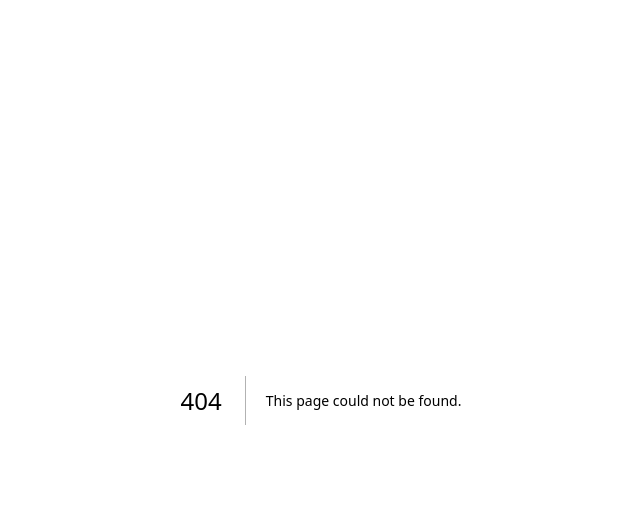
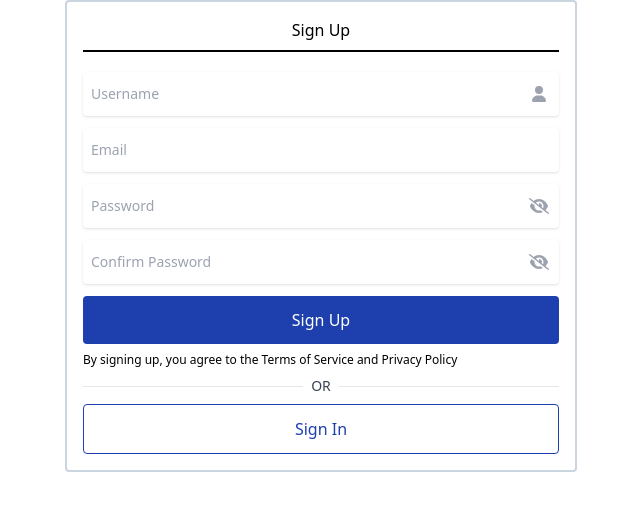
Before and after one commit to Abusayid693/Gerome, a Next.js app in the folder client/: page /signup in a window 1280 px wide. Before the commit this address had no page. Shown: the top 510 px of the page, without its empty margins (319-959 px from the left). Built offline with nearby package versions, Linux system fonts and the light colour scheme.

Commit message:
feat: added login and signup ui

```diff
--- a/client/next.config.js
+++ b/client/next.config.js
@@ -1,4 +1,4 @@
 /** @type {import('next').NextConfig} */
 module.exports = {
-  reactStrictMode: true,
-}
+  reactStrictMode: true
+};
--- a/client/package.json
+++ b/client/package.json
@@ -6,6 +6,11 @@
     "start": "next start"
   },
   "dependencies": {
+    "@fortawesome/fontawesome-svg-core": "^6.2.0",
+    "@fortawesome/free-brands-svg-icons": "^6.2.0",
+    "@fortawesome/free-solid-svg-icons": "^6.2.0",
+    "@fortawesome/react-fontawesome": "^0.2.0",
+    "fortawesome": "^0.0.1-security",
     "next": "latest",
     "react": "18.2.0",
     "react-dom": "18.2.0"
--- a/client/pages/_app.tsx
+++ b/client/pages/_app.tsx
@@ -1,8 +1,11 @@
-import '../styles/globals.css'
-import type { AppProps } from 'next/app'
+import {config} from '@fortawesome/fontawesome-svg-core';
+import '@fortawesome/fontawesome-svg-core/styles.css';
+import type {AppProps} from 'next/app';
+import '../styles/globals.css';
+config.autoAddCss = false;
 
-function MyApp({ Component, pageProps }: AppProps) {
-  return <Component {...pageProps} />
+function MyApp({Component, pageProps}: AppProps) {
+  return <Component {...pageProps} />;
 }
 
-export default MyApp
+export default MyApp;
--- a/client/pages/api/hello.ts
+++ b/client/pages/api/hello.ts
@@ -1,13 +1,10 @@
 // Next.js API route support: https://nextjs.org/docs/api-routes/introduction
-import type { NextApiRequest, NextApiResponse } from 'next'
+import type {NextApiRequest, NextApiResponse} from 'next';
 
 type Data = {
-  name: string
+  name: string;
+};
+
+export default function handler(req: NextApiRequest, res: NextApiResponse<Data>) {
+  res.status(200).json({name: 'John Doe'});
 }
-
-export default function handler(
-  req: NextApiRequest,
-  res: NextApiResponse<Data>
-) {
-  res.status(200).json({ name: 'John Doe' })
-}
--- /dev/null
+++ b/client/pages/login.tsx
@@ -0,0 +1,50 @@
+import {faEyeSlash} from '@fortawesome/free-solid-svg-icons';
+import {FontAwesomeIcon} from '@fortawesome/react-fontawesome';
+import Link from 'next/link';
+
+const Index = () => {
+  return (
+    <div className="border-2 border-slate-300 rounded max-w-lg display-block m-auto p-4">
+      <h2 className="w-full text-center border-b-2 border-b-black pb-2">Sign Up</h2>
+      <div className="pt-5">
+        <div className="px-0">
+          <div className="relative mb-3 w-full flex flex-wrap items-stretch">
+            <input
+              type="text"
+              className="relative py-3 px-2 pr-10 w-full bg-white rounded shadow outline-none text-sm text-gray-700 placeholder-gray-400 focus:outline focus:outline-2 focus:outline-blue-200 focus:shadow-outline"
+              placeholder="Email"
+            />
+          </div>
+        </div>
+
+        <div className="px-0">
+          <div className="relative mb-3 w-full flex flex-wrap items-stretch">
+            <input
+              type="text"
+              className="relative py-3 px-2 pr-10 w-full bg-white rounded shadow outline-none text-sm text-gray-700 placeholder-gray-400 focus:outline focus:outline-2 focus:outline-blue-200 focus:shadow-outline"
+              placeholder="Password"
+            />
+            <span className="absolute right-0 z-10 py-1 pr-2 w-8 h-full leading-snug bg-transparent rounded text-base font-normal text-gray-400 text-center flex items-center justify-center">
+              <FontAwesomeIcon icon={faEyeSlash} />
+            </span>
+          </div>
+        </div>
+
+        <button className="bg-blue-800 w-full py-3 rounded text-white">Sign In</button>
+        <p className="pt-2 text-black text-xs opacity-7">By logging in, you agree to the Terms of Service and Privacy Policy</p>
+
+        <div className="py-2 flex flex-row gap-2 items-center text-sm text-gray-700">
+          <hr className="w-full" />
+          OR
+          <hr className="w-full" />
+        </div>
+
+        <Link href={'/signup'}>
+          <button className="w-full py-3 rounded text-blue-800 border border-blue-800">Sign Up</button>
+        </Link>
+      </div>
+    </div>
+  );
+};
+
+export default Index;
--- /dev/null
+++ b/client/pages/signup.tsx
@@ -0,0 +1,76 @@
+import {faEyeSlash, faUser} from '@fortawesome/free-solid-svg-icons';
+import {FontAwesomeIcon} from '@fortawesome/react-fontawesome';
+import Link from 'next/link';
+
+const Index = () => {
+  return (
+    <div className="border-2 border-slate-300 rounded max-w-lg display-block m-auto p-4">
+      <h2 className="w-full text-center border-b-2 border-b-black pb-2">Sign Up</h2>
+      <div className="pt-5">
+        <div className="px-0">
+          <div className="relative mb-3 w-full flex flex-wrap items-stretch">
+            <input
+              type="text"
+              className="relative py-3 px-2 pr-10 w-full bg-white rounded shadow outline-none text-sm text-gray-700 placeholder-gray-400 focus:outline focus:outline-2 focus:outline-blue-200 focus:shadow-outline"
+              placeholder="Username"
+            />
+            <span className="absolute right-0 z-10 py-1 pr-2 w-8 h-full leading-snug bg-transparent rounded text-base font-normal text-gray-400 text-center flex items-center justify-center">
+              <FontAwesomeIcon icon={faUser} />
+            </span>
+          </div>
+        </div>
+
+        <div className="px-0">
+          <div className="relative mb-3 w-full flex flex-wrap items-stretch">
+            <input
+              type="text"
+              className="relative py-3 px-2 pr-10 w-full bg-white rounded shadow outline-none text-sm text-gray-700 placeholder-gray-400 focus:outline focus:outline-2 focus:outline-blue-200 focus:shadow-outline"
+              placeholder="Email"
+            />
+          </div>
+        </div>
+
+        <div className="px-0">
+          <div className="relative mb-3 w-full flex flex-wrap items-stretch">
+            <input
+              type="text"
+              className="relative py-3 px-2 pr-10 w-full bg-white rounded shadow outline-none text-sm text-gray-700 placeholder-gray-400 focus:outline focus:outline-2 focus:outline-blue-200 focus:shadow-outline"
+              placeholder="Password"
+            />
+            <span className="absolute right-0 z-10 py-1 pr-2 w-8 h-full leading-snug bg-transparent rounded text-base font-normal text-gray-400 text-center flex items-center justify-center">
+              <FontAwesomeIcon icon={faEyeSlash} />
+            </span>
+          </div>
+        </div>
+
+        <div className="px-0">
+          <div className="relative mb-3 w-full flex flex-wrap items-stretch">
+            <input
+              type="text"
+              className="relative py-3 px-2 pr-10 w-full bg-white rounded shadow outline-none text-sm text-gray-700 placeholder-gray-400 focus:outline focus:outline-2 focus:outline-blue-200 focus:shadow-outline"
+              placeholder="Confirm Password"
+            />
+            <span className="absolute right-0 z-10 py-1 pr-2 w-8 h-full leading-snug bg-transparent rounded text-base font-normal text-gray-400 text-center flex items-center justify-center">
+              <FontAwesomeIcon icon={faEyeSlash} />
+            </span>
+          </div>
+        </div>
+
+        <button className="bg-blue-800 w-full py-3 rounded text-white">Sign Up</button>
+        <p className="pt-2 text-black text-xs opacity-7">By signing up, you agree to the Terms of Service and Privacy Policy</p>
+
+        <div className="py-2 flex flex-row gap-2 items-center text-sm text-gray-700">
+          <hr className="w-full" />
+          OR
+          <hr className="w-full" />
+        </div>
+
+        <Link href={'/login'}>
+          <button className="w-full py-3 rounded text-blue-800 border border-blue-800">Sign In</button>
+        </Link>
+      </div>
+    </div>
+  );
+};
+
+export default Index;
--- a/client/postcss.config.js
+++ b/client/postcss.config.js
@@ -1,6 +1,6 @@
 module.exports = {
   plugins: {
     tailwindcss: {},
-    autoprefixer: {},
-  },
-}
+    autoprefixer: {}
+  }
+};
--- a/client/tailwind.config.js
+++ b/client/tailwind.config.js
@@ -1,11 +1,8 @@
 /** @type {import('tailwindcss').Config} */
 module.exports = {
-  content: [
-    './pages/**/*.{js,ts,jsx,tsx}',
-    './components/**/*.{js,ts,jsx,tsx}',
-  ],
+  content: ['./pages/**/*.{js,ts,jsx,tsx}', './components/**/*.{js,ts,jsx,tsx}'],
   theme: {
-    extend: {},
+    extend: {}
   },
-  plugins: [],
-}
+  plugins: []
+};
```
Also changed, not shown: client/pages/index.tsx (+14 -32 lines), 2 other files (tests, documents, lock files or other folders).
